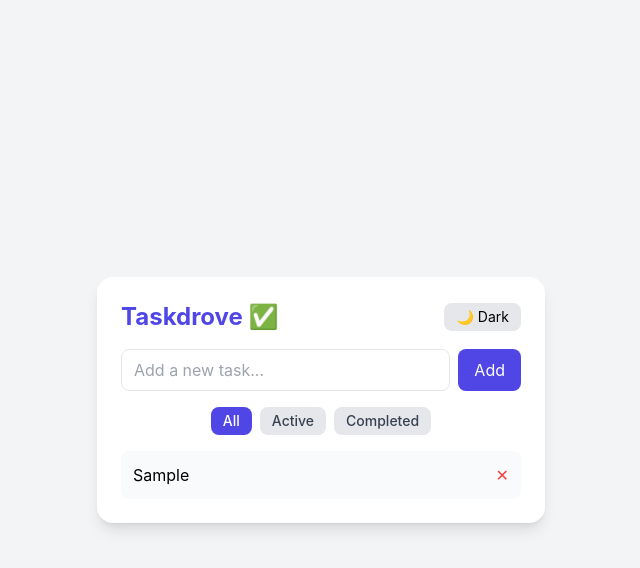
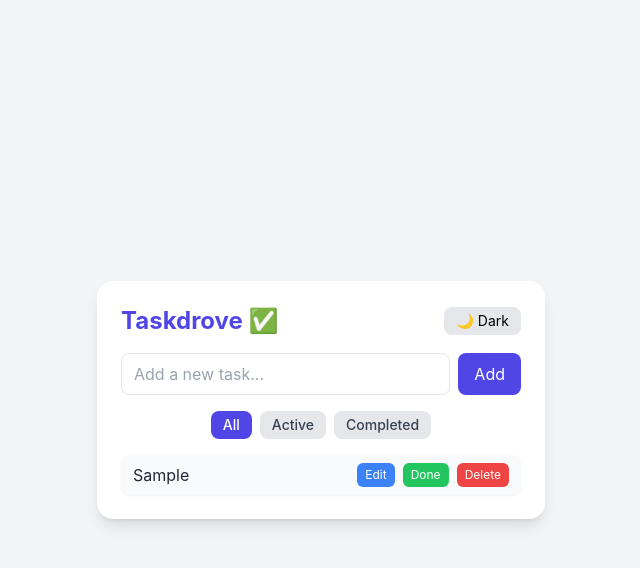
Before and after one commit to Jerrysoftwork/taskdrove, a React (Create React App) app: page / in a window 1280 px wide. Both pictures are taken after typing "Sample" into the empty fields and a click on the button "Add". Shown: the top 568 px of the page, without its empty margins (319-959 px from the left). Built offline with nearby package versions, Linux system fonts and the light colour scheme.

Commit message:
Implement task editing functionality in TodoItem component

```diff
--- a/src/App.js
+++ b/src/App.js
@@ -50,6 +50,14 @@ export default function App() {
     return true;
   });
 
+  const editTask = (id, newText) => {
+  setTasks(
+    tasks.map((task) =>
+      task.id === id ? { ...task, text: newText } : task
+    )
+  );
+};
+
   return (
     <div className={darkMode ? "dark min-h-screen" : "min-h-screen"}>
       <div className="bg-gray-100 dark:bg-gray-900 flex items-center justify-center p-6 min-h-screen transition-colors">
--- a/src/components/TodoItem.jsx
+++ b/src/components/TodoItem.jsx
@@ -1,26 +1,63 @@
-import React from "react";
+import React, { useState } from "react";
 
-export default function TodoItem({ task, toggleTask, deleteTask }) {
+export default function TodoItem({ task, toggleTask, deleteTask, editTask }) {
+  const [isEditing, setIsEditing] = useState(false);
+  const [editedText, setEditedText] = useState(task.text);
+
+  const handleEdit = () => {
+    if (editedText.trim()) {
+      editTask(task.id, editedText);
+      setIsEditing(false);
+    }
+  };
+
   return (
-    <li
-      className={`flex justify-between items-center p-3 rounded-lg transition ${
+    <li className="flex justify-between items-center bg-gray-50 dark:bg-gray-700 rounded-lg px-3 py-2 shadow-sm">
+      {isEditing ? (
+        <input
+          type="text"
+          value={editedText}
+          onChange={(e) => setEditedText(e.target.value)}
+          onBlur={handleEdit}
+          onKeyDown={(e) => e.key === "Enter" && handleEdit()}
+          className="flex-grow mr-2 px-2 py-1 rounded-md border border-gray-300 dark:border-gray-600 dark:bg-gray-800 dark:text-gray-200 focus:outline-none focus:ring-2 focus:ring-indigo-500"
+          autoFocus
+        />
+      ) : (
+        <span
+          onDoubleClick={() => setIsEditing(true)}
+          className={`flex-grow cursor-pointer ${
             task.completed
-          ? "bg-green-100 line-through text-gray-600"
-          : "bg-gray-50"
+              ? "line-through text-gray-400"
+              : "text-gray-800 dark:text-gray-100"
           }`}
-    >
-      <span
-        onClick={() => toggleTask(task.id)}
-        className="cursor-pointer flex-1"
         >
           {task.text}
         </span>
+      )}
+
+      <div className="flex gap-2 ml-2">
+        {!isEditing && (
+          <button
+            onClick={() => setIsEditing(true)}
+            className="px-2 py-1 text-xs rounded-md bg-blue-500 text-white hover:bg-blue-600 transition"
+          >
+            Edit
+          </button>
+        )}
+        <button
+          onClick={() => toggleTask(task.id)}
+          className="px-2 py-1 text-xs rounded-md bg-green-500 text-white hover:bg-green-600 transition"
+        >
+          {task.completed ? "Undo" : "Done"}
+        </button>
         <button
           onClick={() => deleteTask(task.id)}
-        className="ml-3 text-red-500 hover:text-red-700"
+          className="px-2 py-1 text-xs rounded-md bg-red-500 text-white hover:bg-red-600 transition"
         >
-        ✕
+          Delete
         </button>
+      </div>
     </li>
   );
 }
```
Lines whose indentation alone changed are shown as unchanged.
